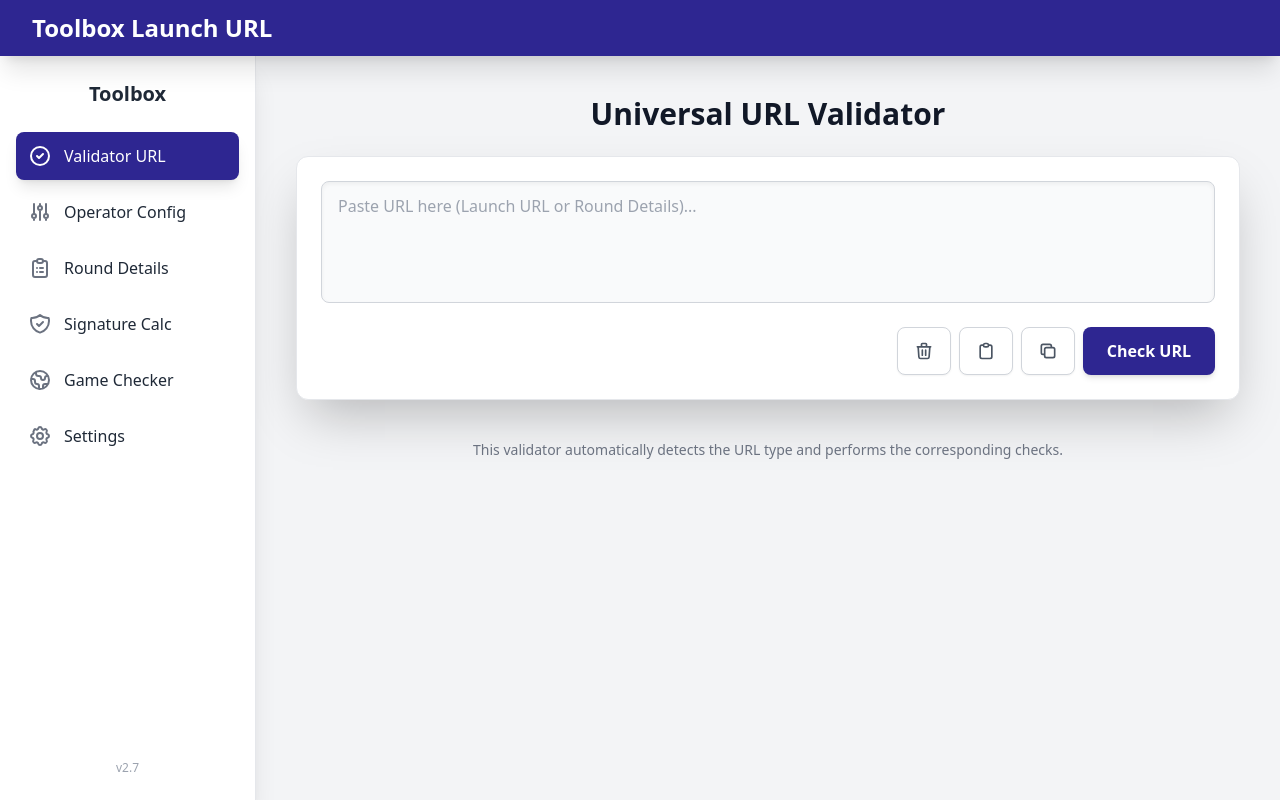
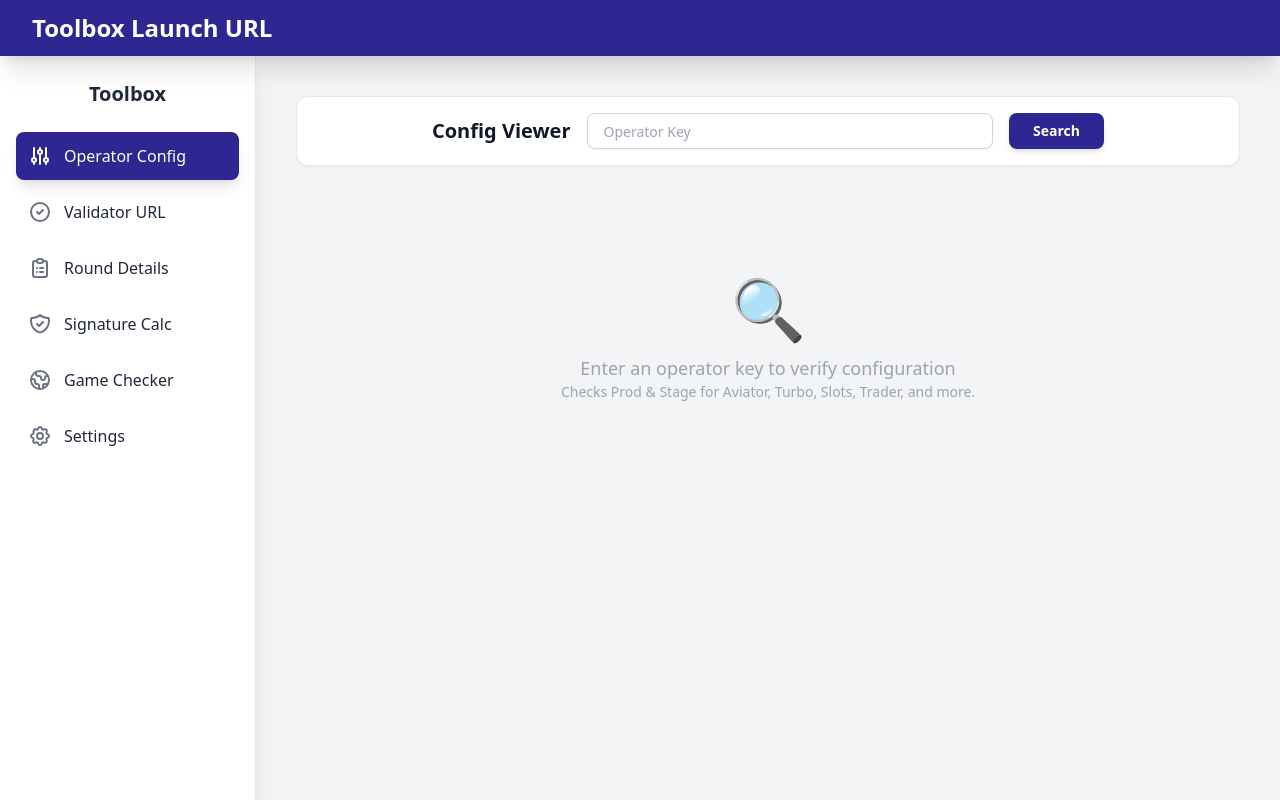
Before and after one commit to IlyaDevN/LaunchURLTest, a Next.js app: page / in a window 1280 px wide. Built offline with nearby package versions, Linux system fonts and the light colour scheme.

Commit message:
refactor: Set operatorConfig as a default page

```diff
--- a/components/Sidebar.jsx
+++ b/components/Sidebar.jsx
@@ -2,21 +2,21 @@
 import React from 'react';
 
 const TABS_DATA = [
+    {
+      id: 'operatorConfig',
+      name: 'Operator Config',
+      icon: (
+        <svg className="w-6 h-6" fill="none" stroke="currentColor" viewBox="0 0 24 24">
+            <path strokeLinecap="round" strokeLinejoin="round" strokeWidth={2} d="M12 6V4m0 2a2 2 0 100 4m0-4a2 2 0 110 4m-6 8a2 2 0 100-4m0 4a2 2 0 110-4m0 4v2m0-6V4m6 6v10m6-2a2 2 0 100-4m0 4a2 2 0 110-4m0 4v2m0-6V4" />
+        </svg>
+      )
+  },
   {
       id: 'validator',
       name: 'Validator URL',
       icon: (
         <svg className="w-6 h-6" fill="none" stroke="currentColor" viewBox="0 0 24 24">
             <path strokeLinecap="round" strokeLinejoin="round" strokeWidth={2} d="M9 12l2 2 4-4m6 2a9 9 0 11-18 0 9 9 0 0118 0z" />
-        </svg>
-      )
-  },
-  {
-      id: 'operatorConfig',
-      name: 'Operator Config',
-      icon: (
-        <svg className="w-6 h-6" fill="none" stroke="currentColor" viewBox="0 0 24 24">
-            <path strokeLinecap="round" strokeLinejoin="round" strokeWidth={2} d="M12 6V4m0 2a2 2 0 100 4m0-4a2 2 0 110 4m-6 8a2 2 0 100-4m0 4a2 2 0 110-4m0 4v2m0-6V4m6 6v10m6-2a2 2 0 100-4m0 4a2 2 0 110-4m0 4v2m0-6V4" />
         </svg>
       )
   },
@@ -95,10 +95,6 @@ const Sidebar = ({ activeTab, setActiveTab }) => {
                     );
                 })}
             </div>
-
-            <div className="text-center text-xs text-gray-400 mt-8">
-                v2.7
-            </div>
         </div>
     );
 };
--- a/pages/index.jsx
+++ b/pages/index.jsx
@@ -10,7 +10,7 @@ import GameAvailability from "../components/GameAvailability.jsx";
 import SettingsPanel from "../components/SettingsPanel.jsx";
 
 export default function HomePage() {
-  const [activeTab, setActiveTab] = useState("validator");
+  const [activeTab, setActiveTab] = useState("operatorConfig");
 
   const renderContent = () => {
     switch (activeTab) {
```
